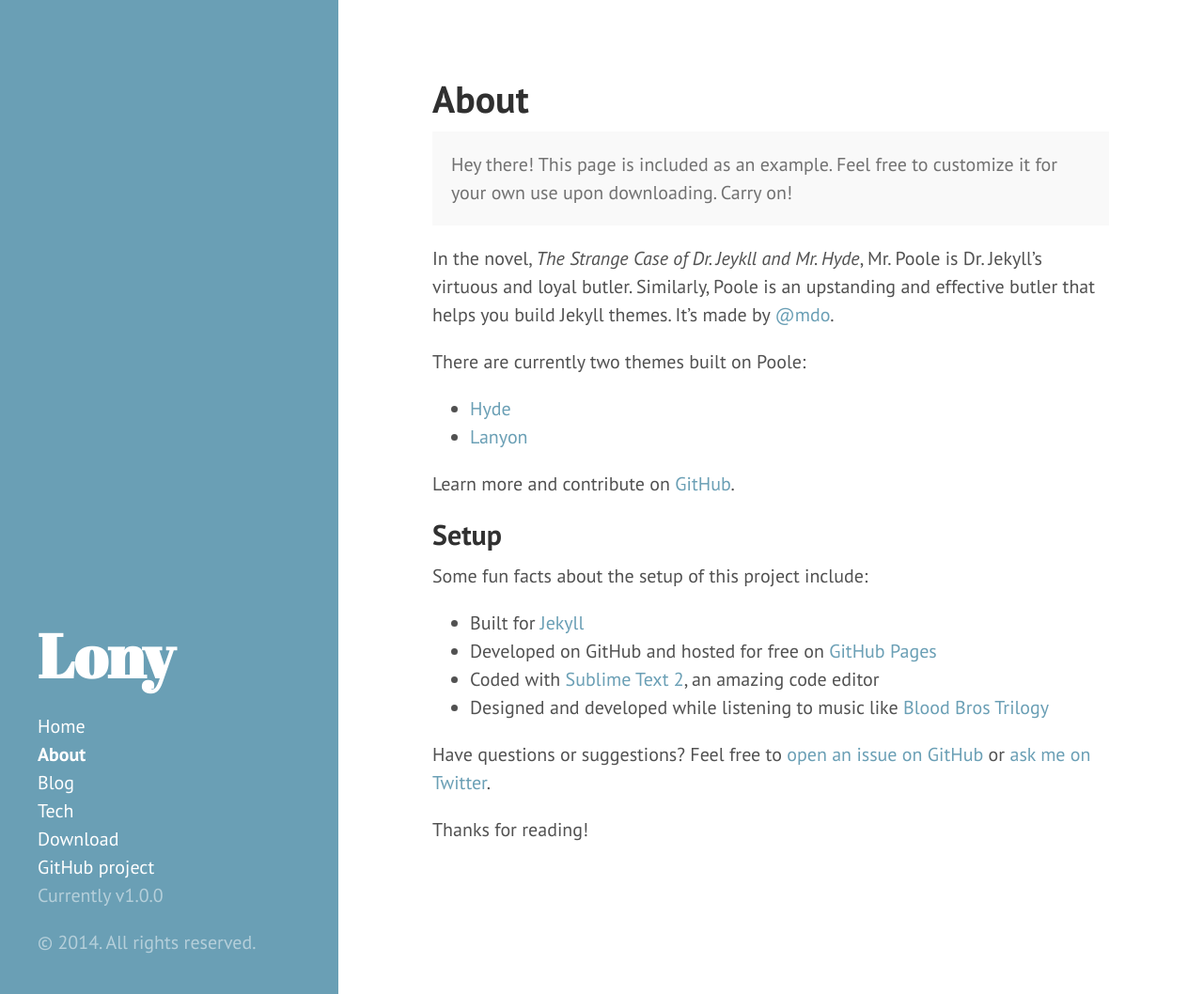
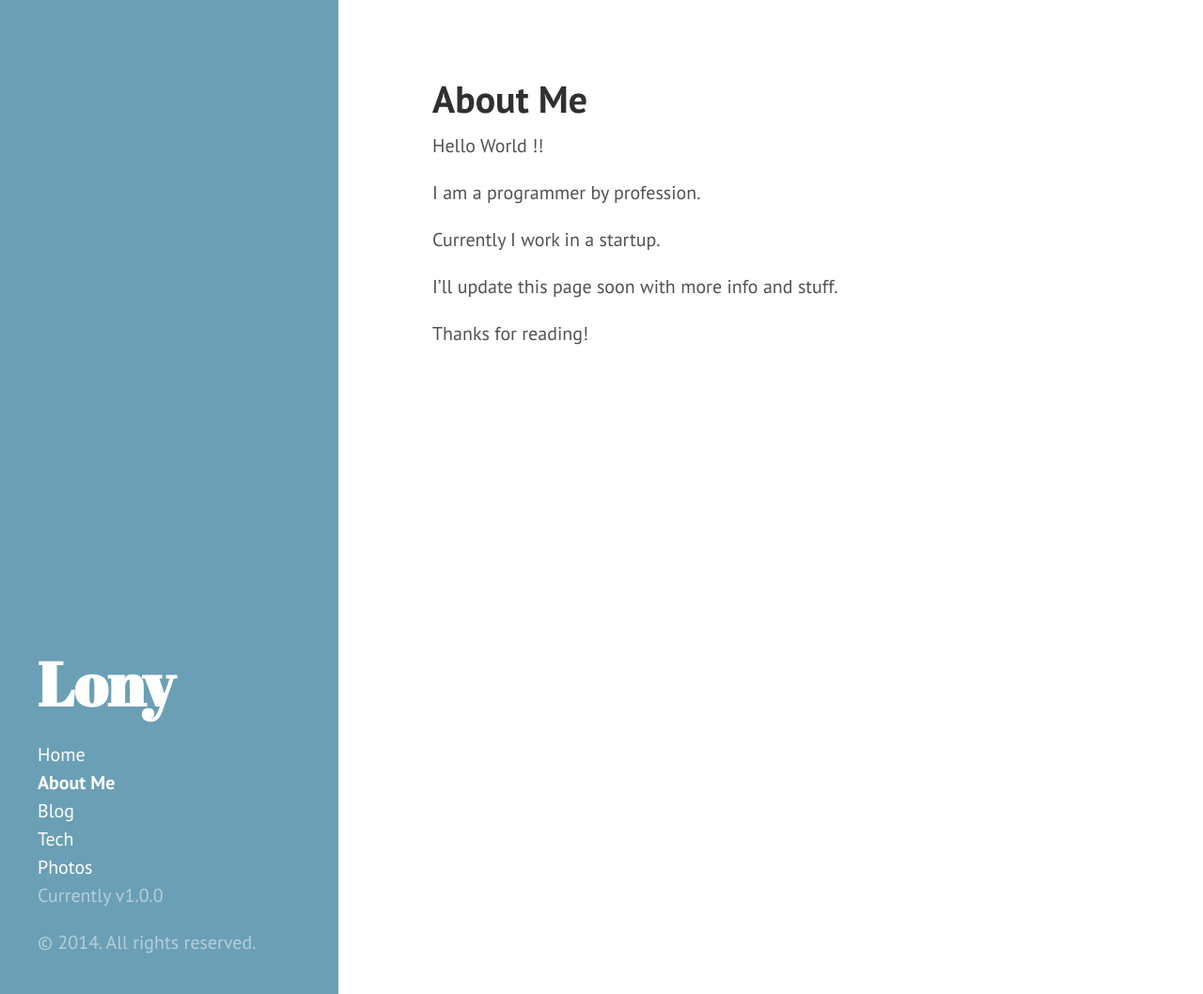
Before and after one commit to lony25/lony25.github.io, a Jekyll site: the page built from about.md, in a window 1280 px wide and 1058 px high. Shown: the whole window at 94% size. Built offline with Jekyll 4.4.1, drawn with Linux system fonts in a browser that asks for light colours; Markdown is read by kramdown in place of the engine named in the settings.

Commit message:
update some stuff

```diff
--- a/_includes/sidebar.html
+++ b/_includes/sidebar.html
@@ -42,8 +42,7 @@
         {% endif %}
       {% assign tags_list = nil %}
 
-      <li class="sidebar-nav-item"><a href="{{ site.github.repo }}/archive/v{{ site.version }}.zip">Download</a></li>
-      <li class="sidebar-nav-item"><a href="{{ site.github.repo }}">GitHub project</a></li>
+      <li class="sidebar-nav-item"><a href="http://photos.lony.in">Photos</a></li>
       <li class="sidebar-nav-item">Currently v{{ site.version }}</li>
     </ul>
 
--- a/about.md
+++ b/about.md
@@ -1,30 +1,14 @@
 ---
 layout: page
-title: About
+title: About Me
 ---
 
-<p class="message">
-  Hey there! This page is included as an example. Feel free to customize it for your own use upon downloading. Carry on!
-</p>
+Hello World !!
 
-In the novel, *The Strange Case of Dr. Jeykll and Mr. Hyde*, Mr. Poole is Dr. Jekyll's virtuous and loyal butler. Similarly, Poole is an upstanding and effective butler that helps you build Jekyll themes. It's made by [@mdo](https://twitter.com/mdo).
+I am a programmer by profession.
 
-There are currently two themes built on Poole:
+Currently I work in a startup.
 
-* [Hyde](http://hyde.getpoole.com)
-* [Lanyon](http://lanyon.getpoole.com)
-
-Learn more and contribute on [GitHub](https://github.com/poole).
-
-## Setup
-
-Some fun facts about the setup of this project include:
-
-* Built for [Jekyll](http://jekyllrb.com)
-* Developed on GitHub and hosted for free on [GitHub Pages](https://pages.github.com)
-* Coded with [Sublime Text 2](http://sublimetext.com), an amazing code editor
-* Designed and developed while listening to music like [Blood Bros Trilogy](https://soundcloud.com/maddecent/sets/blood-bros-series)
-
-Have questions or suggestions? Feel free to [open an issue on GitHub](https://github.com/poole/issues/new) or [ask me on Twitter](https://twitter.com/mdo).
+I'll update this page soon with more info and stuff.
 
 Thanks for reading!
```
Also changed, not shown: index.md (+5 -7 lines).
